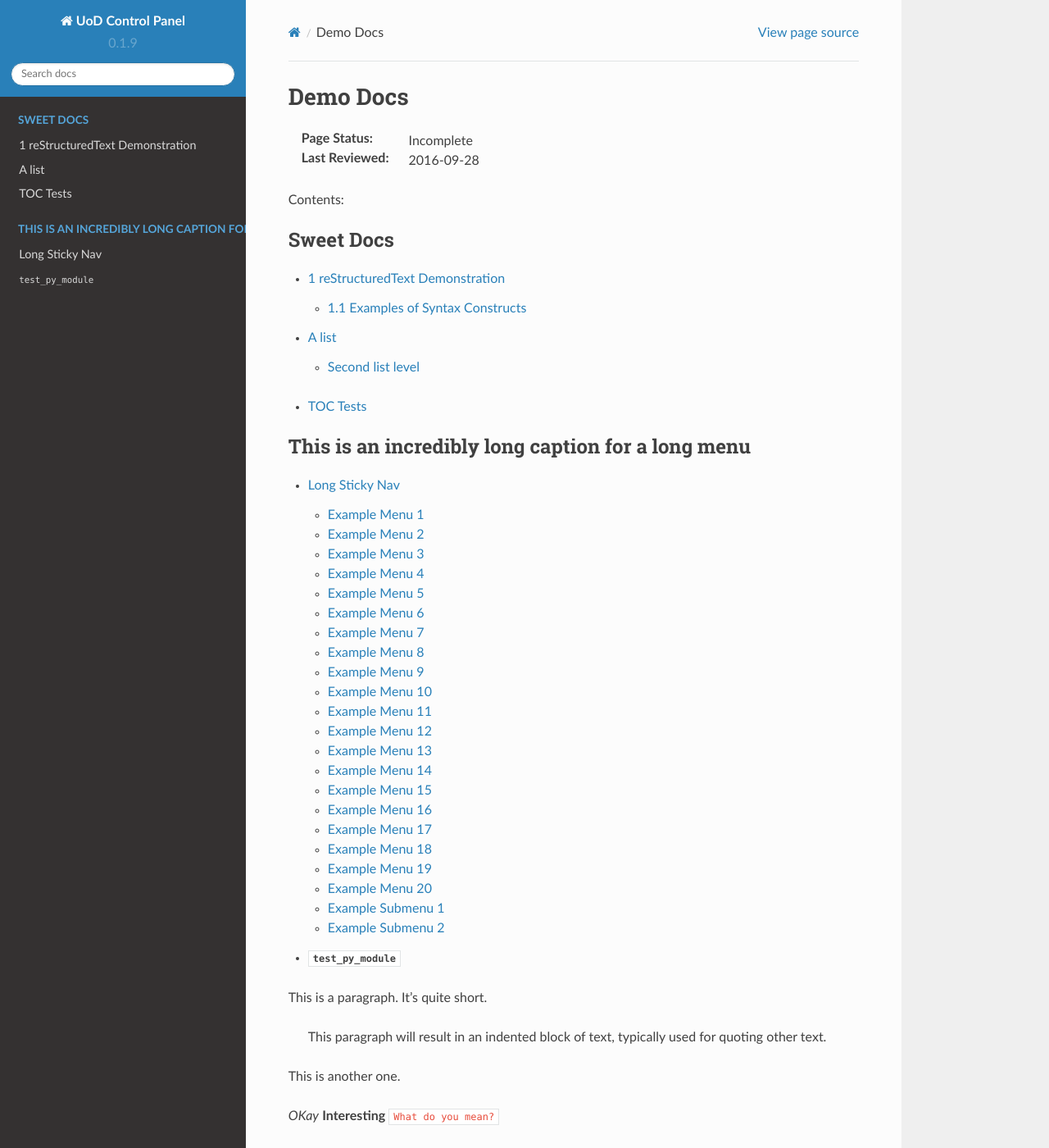
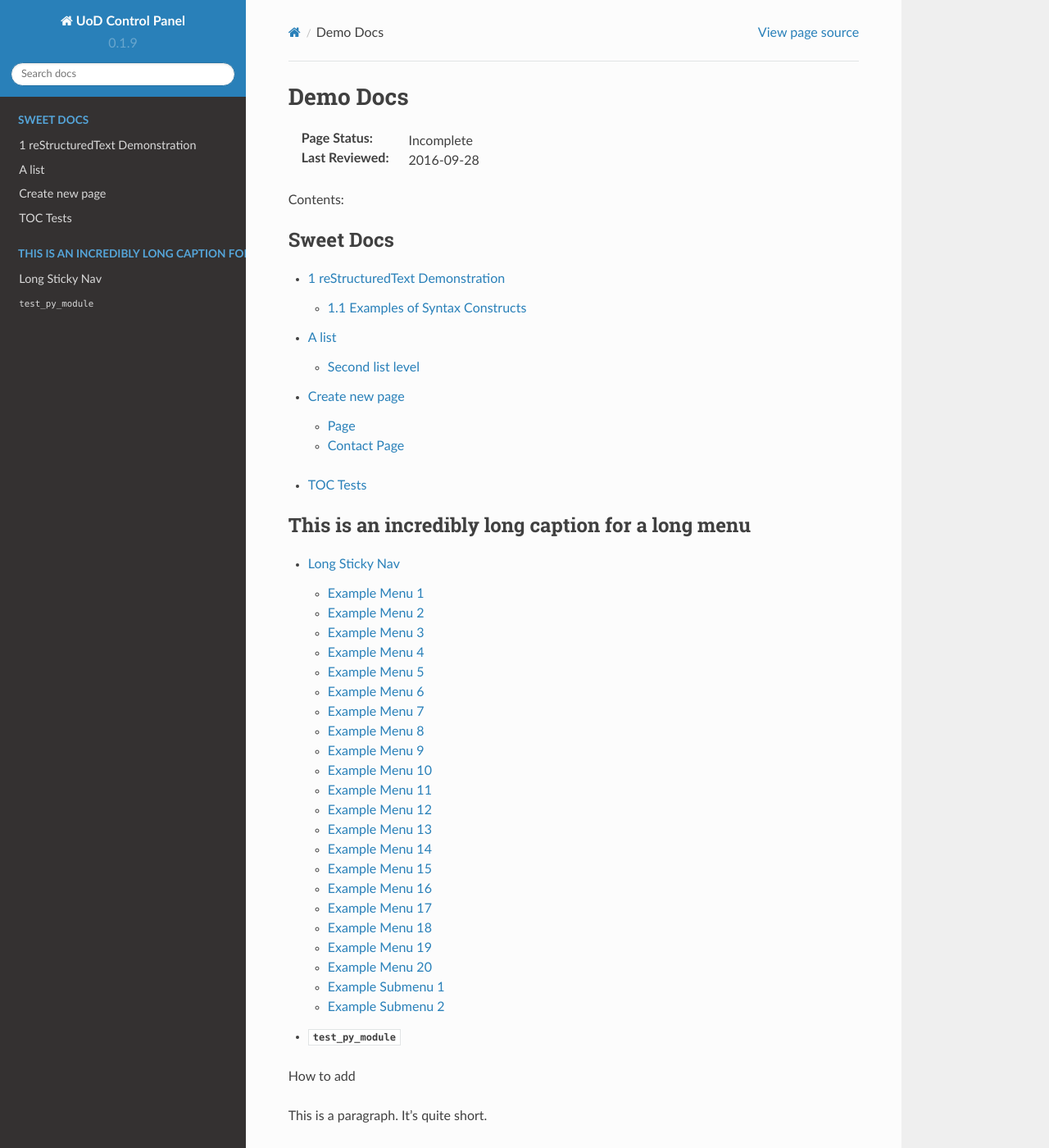
Before and after one commit to bilind/uodcp, a Sphinx documentation site: the page built from uodtemplates/sphinx_rtd_theme-master/demo_docs/source/index.rst, in a window 1280 px wide and 1400 px high. Shown: the whole window at 82% size. Built offline with Sphinx 7.4.7 and the Read the Docs theme 2.0.0, drawn with Linux system fonts in a browser that asks for light colours; part of the change alters nothing that is shown.

Commit message:
Adding some lines

```diff
--- a/uodtemplates/sphinx_rtd_theme-master/demo_docs/source/index.rst
+++ b/uodtemplates/sphinx_rtd_theme-master/demo_docs/source/index.rst
@@ -18,6 +18,7 @@ Contents:
 
     demo
     list
+    mytest
 
 .. toctree::
     :titlesonly:
@@ -31,6 +32,9 @@ Contents:
     long
     api
 
+
+
+How to add
 
 This is a paragraph.  It's quite
 short.
--- /dev/null
+++ b/uodtemplates/sphinx_rtd_theme-master/demo_docs/source/mytest.rst
@@ -0,0 +1,14 @@
+Create new page
+===============
+
+This section demonstrates how the 'sticky_navigation' setting behaves when the menu is very long.  When this section is selected, it will make the menu and the main area scroll when you are at the top of the page.
+
+
+Page
+----
+Only a test
+
+
+Contact Page
+------------
+Only a test
```
